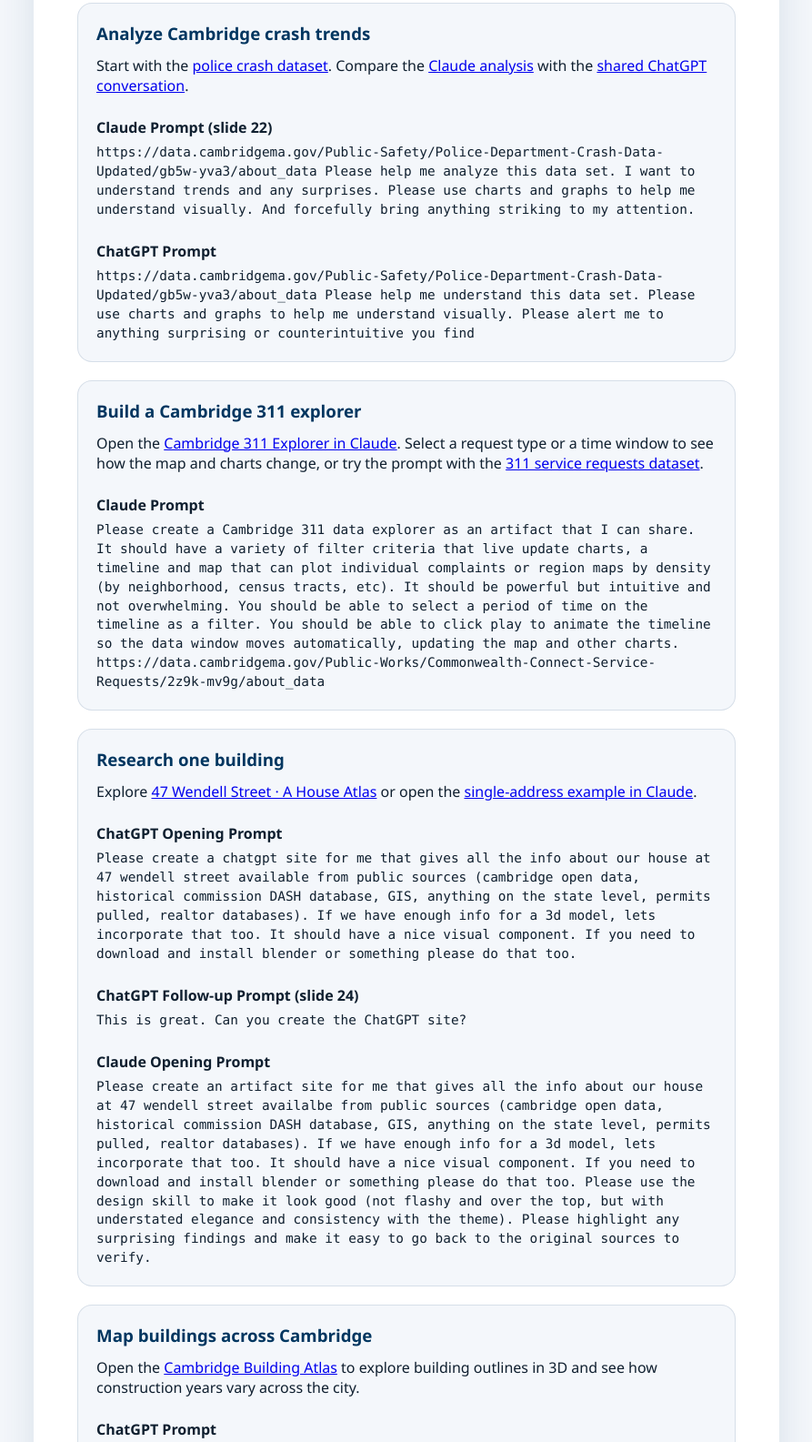
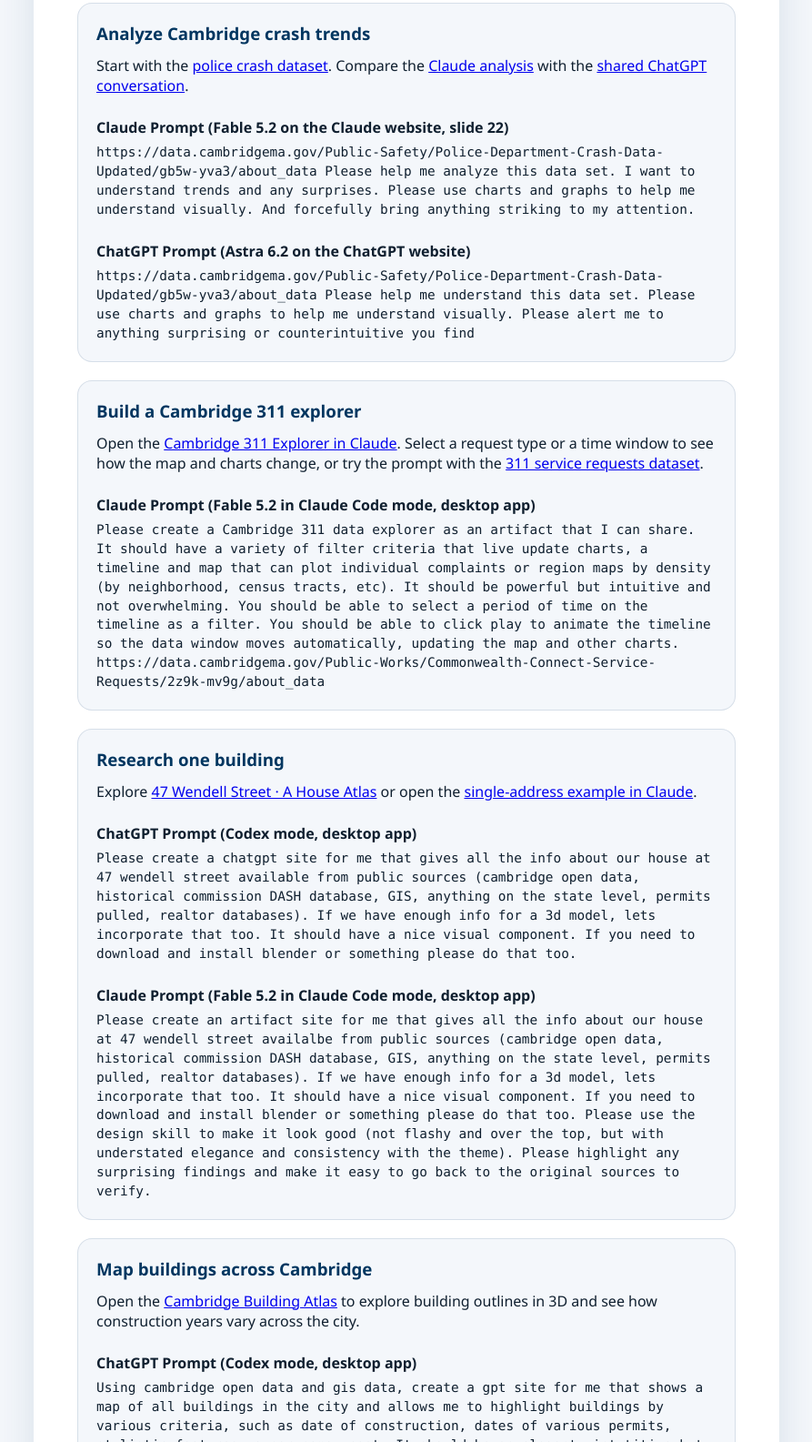
Before and after one commit to cambridgeitd/opendata-workshops, a plain HTML site: page 2026/2026-11-18-Open-Data-Workshop-Teams/index.html in a window 1280 px wide. Shown: the part 678-2263 px from the top of the page at 91% size, without its empty margins (193-1086 px from the left). Drawn offline with Linux system fonts and the light colour scheme.

Commit message:
Identify workshop prompt models and interfaces and remove redundant follow-up

```diff
--- a/2026/2026-11-18-Open-Data-Workshop-Teams/index.html
+++ b/2026/2026-11-18-Open-Data-Workshop-Teams/index.html
@@ -34,32 +34,30 @@
             <div class="prompt-card">
                 <h3>Analyze Cambridge crash trends</h3>
                 <p>Start with the <a href="https://data.cambridgema.gov/Public-Safety/Police-Department-Crash-Data-Updated/gb5w-yva3/about_data">police crash dataset</a>. Compare the <a href="https://claude.ai/artifact/MvBTN4mmQMQSRDgve1JX3b">Claude analysis</a> with the <a href="https://chatgpt.com/share/6afe0ded-32d4-83ea-bbe0-04e137a03ea4">shared ChatGPT conversation</a>.</p>
-                <h4>Claude Prompt (slide 22)</h4>
+                <h4>Claude Prompt (Fable 5.2 on the Claude website, slide 22)</h4>
                 <pre>https://data.cambridgema.gov/Public-Safety/Police-Department-Crash-Data-Updated/gb5w-yva3/about_data Please help me analyze this data set. I want to understand trends and any surprises. Please use charts and graphs to help me understand visually. And forcefully bring anything striking to my attention.</pre>
-                <h4>ChatGPT Prompt</h4>
+                <h4>ChatGPT Prompt (Astra 6.2 on the ChatGPT website)</h4>
                 <pre>https://data.cambridgema.gov/Public-Safety/Police-Department-Crash-Data-Updated/gb5w-yva3/about_data Please help me understand this data set. Please use charts and graphs to help me understand visually. Please alert me to anything surprising or counterintuitive you find</pre>
             </div>
             <div class="prompt-card">
                 <h3>Build a Cambridge 311 explorer</h3>
                 <p>Open the <a href="https://claude.ai/artifact/RioCSh3jKZJmsXjuhzyyWr">Cambridge 311 Explorer in Claude</a>. Select a request type or a time window to see how the map and charts change, or try the prompt with the <a href="https://data.cambridgema.gov/Public-Works/Commonwealth-Connect-Service-Requests/2z9k-mv9g/about_data">311 service requests dataset</a>.</p>
-                <h4>Claude Prompt</h4>
+                <h4>Claude Prompt (Fable 5.2 in Claude Code mode, desktop app)</h4>
                 <pre>Please create a Cambridge 311 data explorer as an artifact that I can share. It should have a variety of filter criteria that live update charts, a timeline and map that can plot individual complaints or region maps by density (by neighborhood, census tracts, etc). It should be powerful but intuitive and not overwhelming. You should be able to select a period of time on the timeline as a filter. You should be able to click play to animate the timeline so the data window moves automatically, updating the map and other charts.
 https://data.cambridgema.gov/Public-Works/Commonwealth-Connect-Service-Requests/2z9k-mv9g/about_data</pre>
             </div>
             <div class="prompt-card">
                 <h3>Research one building</h3>
                 <p>Explore <a href="https://wendell-house.brainheart.chatgpt.site/">47 Wendell Street · A House Atlas</a> or open the <a href="https://claude.ai/artifact/S2Nyws2afNFYLB3DVpxF2f">single-address example in Claude</a>.</p>
-                <h4>ChatGPT Opening Prompt</h4>
+                <h4>ChatGPT Prompt (Codex mode, desktop app)</h4>
                 <pre>Please create a chatgpt site for me that gives all the info about our house at 47 wendell street available from public sources (cambridge open data, historical commission DASH database, GIS, anything on the state level, permits pulled, realtor databases). If we have enough info for a 3d model, lets incorporate that too. It should have a nice visual component. If you need to download and install blender or something please do that too.</pre>
-                <h4>ChatGPT Follow-up Prompt (slide 24)</h4>
-                <pre>This is great. Can you create the ChatGPT site?</pre>
-                <h4>Claude Opening Prompt</h4>
+                <h4>Claude Prompt (Fable 5.2 in Claude Code mode, desktop app)</h4>
                 <pre>Please create an artifact site for me that gives all the info about our house at 47 wendell street availalbe from public sources (cambridge open data, historical commission DASH database, GIS, anything on the state level, permits pulled, realtor databases). If we have enough info for a 3d model, lets incorporate that too. It should have a nice visual component. If you need to download and install blender or something please do that too. Please use the design skill to make it look good (not flashy and over the top, but with understated elegance and consistency with the theme). Please highlight any surprising findings and make it easy to go back to the original sources to verify.</pre>
             </div>
             <div class="prompt-card">
                 <h3>Map buildings across Cambridge</h3>
                 <p>Open the <a href="https://cambridge-building-atlas.brainheart.chatgpt.site/">Cambridge Building Atlas</a> to explore building outlines in 3D and see how construction years vary across the city.</p>
-                <h4>ChatGPT Prompt</h4>
+                <h4>ChatGPT Prompt (Codex mode, desktop app)</h4>
                 <pre>Using cambridge open data and gis data, create a gpt site for me that shows a map of all buildings in the city and allows me to highlight buildings by various criteria, such as date of construction, dates of various permits, stylistic features, owner name, cost. It should be an elagant, intutitive but also powerful interface. The map should allow me to zoom and pan etc. I would love to see actual building outlines drawn on the map if possible.</pre>
             </div>
             <footer>
```
